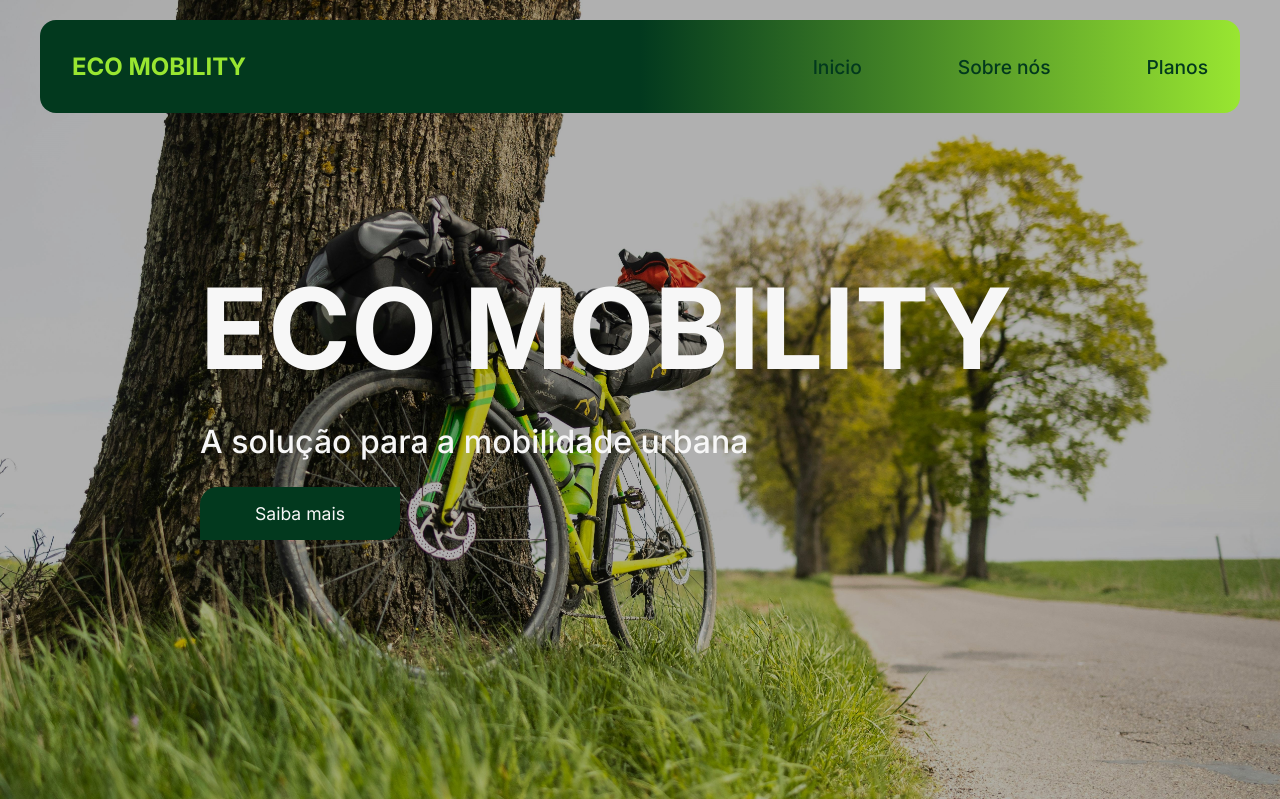
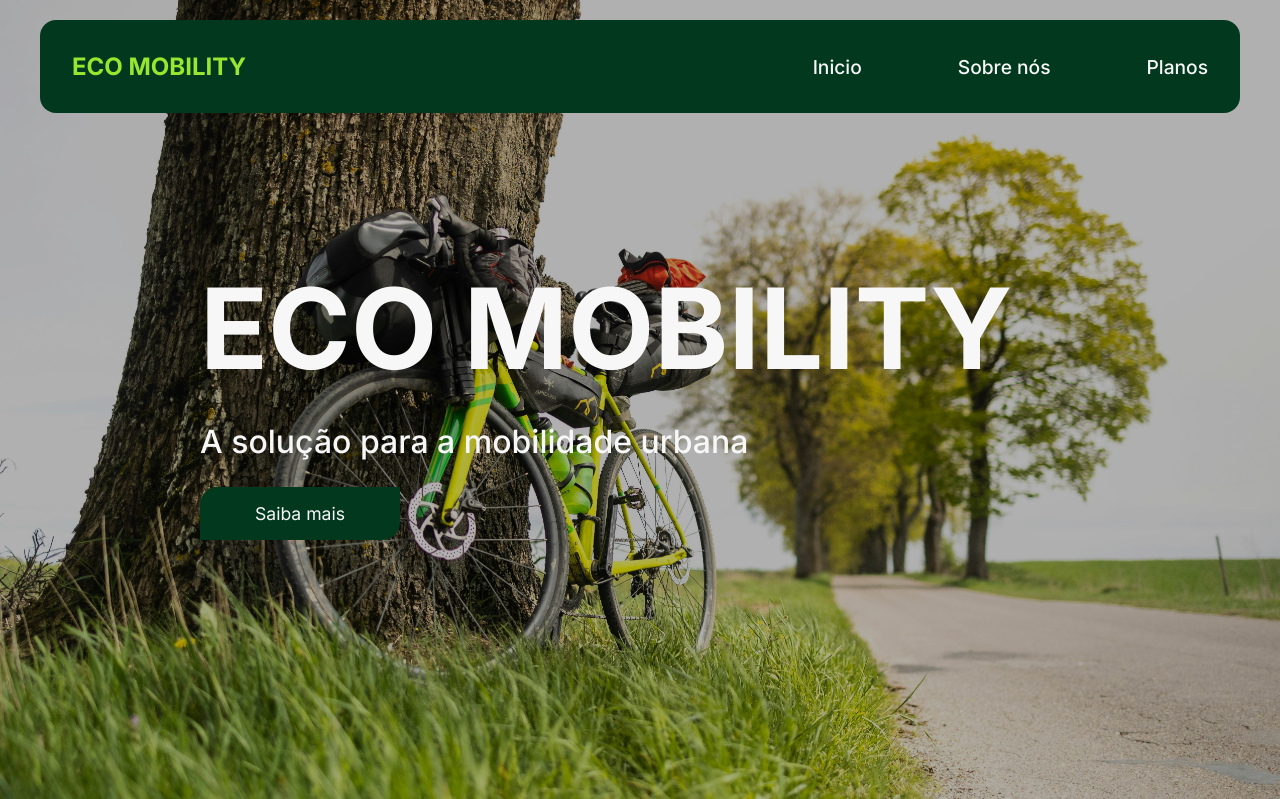
Before and after one commit to rodrigofpinto/Eco-Mobility, a PHP site: page / in a window 1280 px wide; the page is wider, and only the part inside the window is pictured. Shown: the top 799 px of that part. Run offline with PHP 8.4, Linux system fonts and the light colour scheme.

Commit message:
Update global.css

```diff
--- a/assets/css/global.css
+++ b/assets/css/global.css
@@ -18,7 +18,7 @@
 body {
     color: black;
     font-family: var(--font-family);
-    width: 100%;
+    width: 100vw;
     overflow-x: hidden;
 }
 
@@ -67,8 +67,7 @@ a {
     align-items: center;
     margin: 20px 40px;
     padding: 2rem 2rem;
-    background: linear-gradient(90deg, var(--primary-color) 50%, var(--secundary-color) 100%);
-    border-radius: 1em;
+background: var(--primary-color);    border-radius: 1em;
 }
 
 .nav-logo {
@@ -89,7 +88,7 @@ a {
 .nav-link {
     font-size: 1.2rem;
     font-weight: 500;
-    color: var(--primary-color);
+    color: var(--tertiary-color);
 }
 
 .banner {
```
